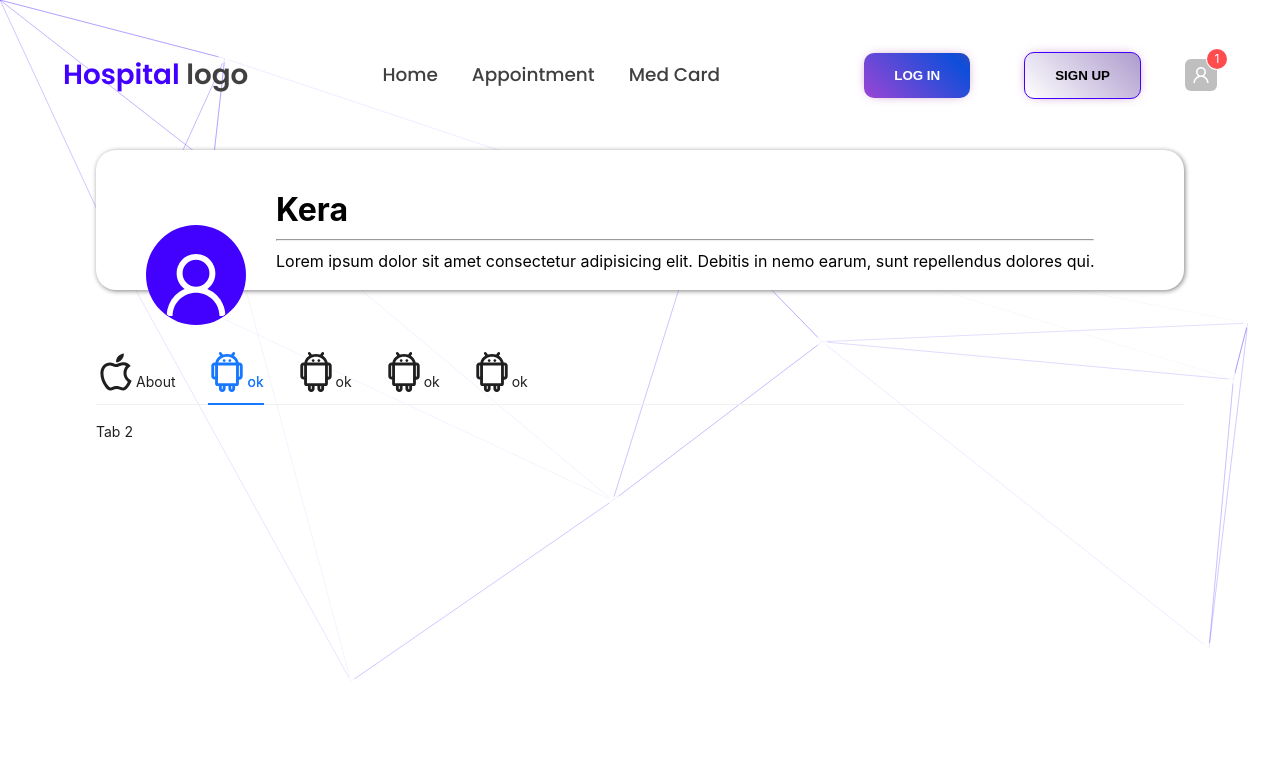
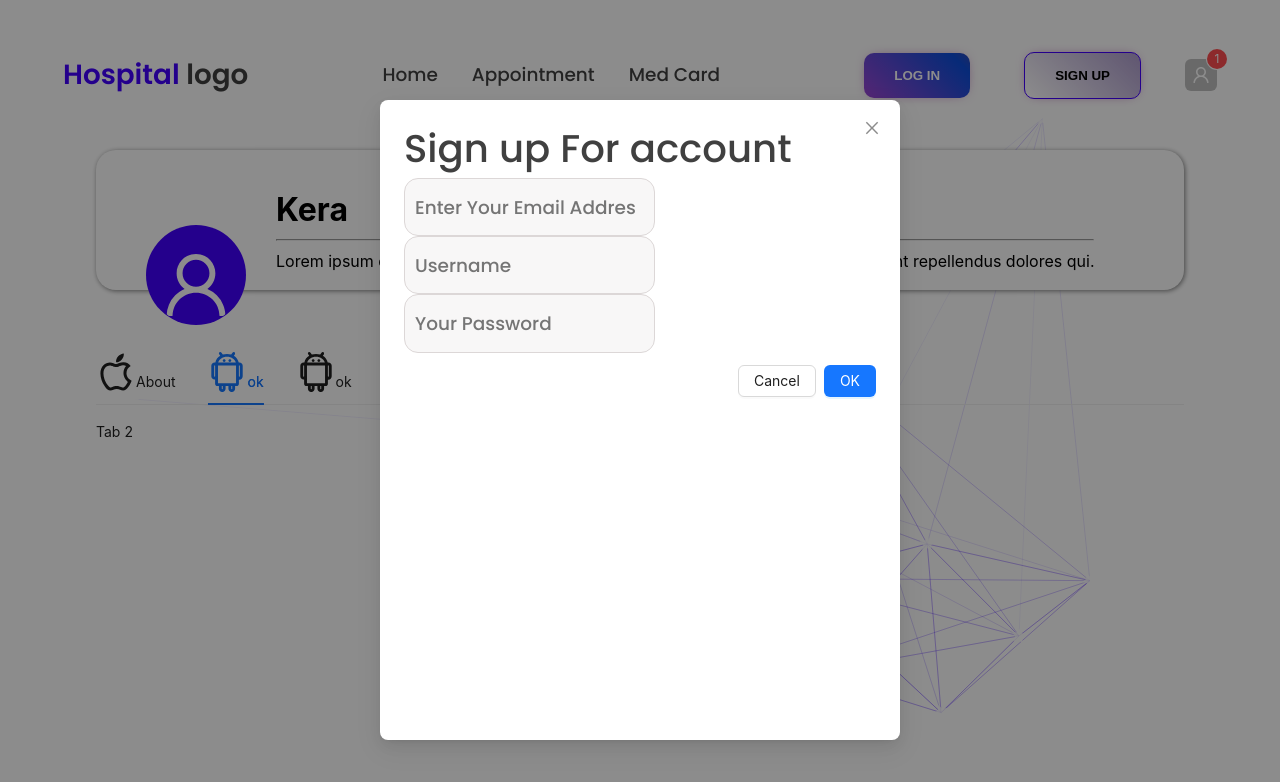
Before and after one commit to keraemoe/med-app, a React (Create React App) app: page /profile in a window 1280 px wide. Both pictures are taken after a click on the button "SIGN UP". Shown: the top 782 px of the page. Built offline with nearby package versions, Linux system fonts and the light colour scheme.

Commit message:
add modal to Profile

```diff
--- a/src/Pages/Profile.jsx
+++ b/src/Pages/Profile.jsx
@@ -1,16 +1,52 @@
-import React from 'react';
+import React, { useState } from "react";
 import LayoutHeader from '../Layouts/layouts/LayoutHeader';
 import ParticlesContainer from '../UI/ParticlesBackground/ParticlesBackground';
 import ProfilePage from '../components/ProfileComponents/ProfilePage'
+import { Modal } from "antd";
+import { useDispatch, useSelector } from "react-redux";
+import { changeStatusAuthed, register, changeTypeOfModal, Auth } from "../Redux/Slices/AuthSlice";
 
 
 
 const Profile = () => {
+    const { isAuthed, modalType } = useSelector(state => state.auth);
+    const dispatch = useDispatch();
+    const [inputs, setInputs] = useState({
+        username: '',
+        email: '',
+        password: '',
+    })
+
+    const [value, setValue] = useState({
+        username: '',
+        password: '',
+    })
+
+
+
+    const [passwordVisible, setPasswordVisible] = React.useState(false);
+
     return (
         <div>
             <LayoutHeader />
             <ParticlesContainer />
             <ProfilePage />
+            {
+                modalType === 'login' ? <Modal open={isAuthed} onCancel={() => dispatch(changeStatusAuthed(!isAuthed))} onOk={() => dispatch(Auth(value))}>
+                    <h1 className="auth-acc">Login</h1>
+                    <input className="modal_input" type="text" placeholder="Username" value={value.username} onChange={(e) => setValue({ ...value, username: e.target.value })} />
+                    <input className="modal_input" type="password" placeholder="Your Password" value={value.password} onChange={(e) => setValue({ ...value, password: e.target.value })} />
+                    <span>Don't have an account?<a onClick={() => dispatch(changeTypeOfModal('register'))}>Sign Up</a></span>
+                </Modal> :
+
+                    <Modal open={isAuthed} onCancel={() => dispatch(changeStatusAuthed(!isAuthed))} onOk={(e) => dispatch(register(inputs))}>
+                        <h1 className="auth-acc">Sign up For account</h1>
+                        <input className="modal_input" type="text" placeholder="Enter Your Email Addres" value={inputs.email} onChange={(e) => setInputs({ ...inputs, email: e.target.value })} />
+                        <input className="modal_input" type="text" placeholder="Username" value={inputs.username} onChange={(e) => setInputs({ ...inputs, username: e.target.value })} />
+                        <input className="modal_input" type="password" placeholder="Your Password" value={inputs.password} onChange={(e) => setInputs({ ...inputs, password: e.target.value })} />
+
+                    </Modal>
+            }
         </div>
     );
 };
```
